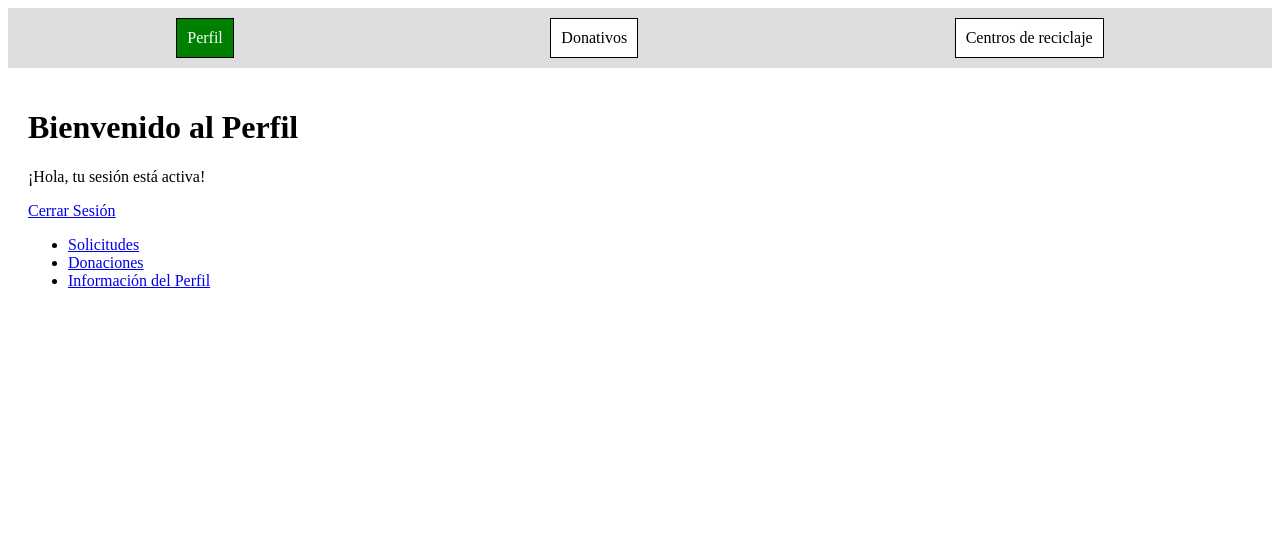
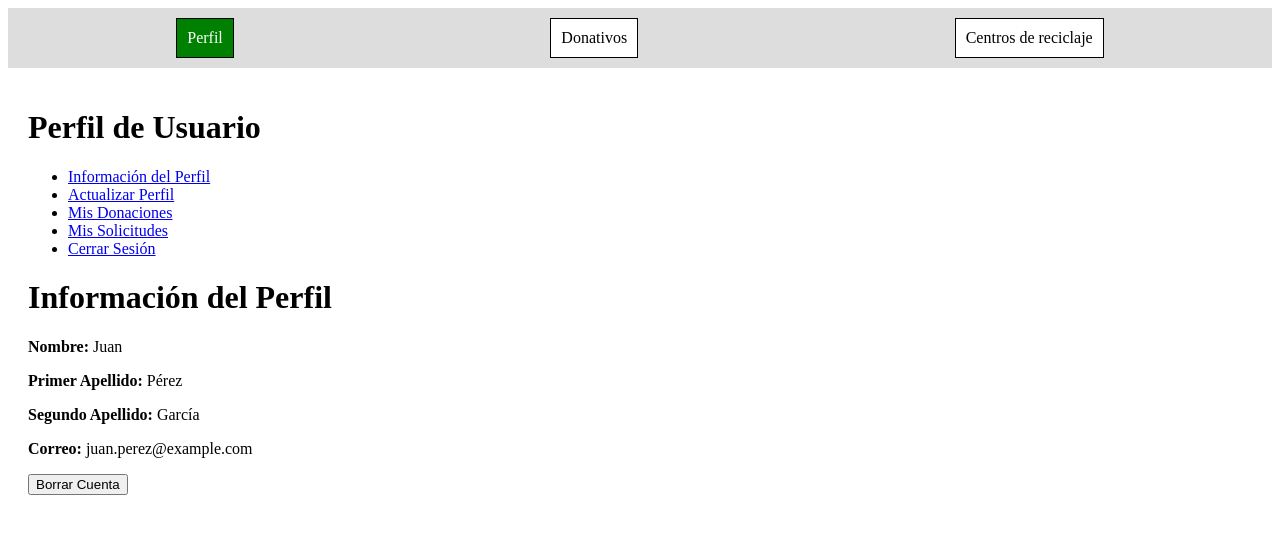
Before and after one commit to MarlonReyOr/ProyectoElectronicos, a PHP site: page /index.php?seccion=perfil in a window 1280 px wide. Shown: the top 534 px of the page. Run offline with PHP 8.4, Linux system fonts and the light colour scheme; a user stored in the database is signed in; data comes from the database, SQL or seed files in the repository.

Commit message:
solicitudes  y donaciones

```diff
--- a/Controlador/controlador_principal.php
+++ b/Controlador/controlador_principal.php
@@ -3,7 +3,60 @@ if (session_status() == PHP_SESSION_NONE) {
     session_start();
 }
 
+require_once "Conexion/conn.php";
+require_once "funciones_perfil.php";
+
+function obtenerTiposDispositivos($conn) {
+    $sql = "SELECT id_tipo, nombre FROM tipo_dispositivo";
+    $result = $conn->query($sql);
+    return $result->fetch_all(MYSQLI_ASSOC);
+}
+
+function obtenerDonacionesActivas($conn, $tipo_dispositivo) {
+    $sql = "SELECT s.id_solicitud, s.descripcion, s.ruta_imagen, u.nombre, u.primer_apellido, u.id_usuario
+            FROM solicitud s
+            JOIN usuario u ON s.id_usuario = u.id_usuario
+            WHERE s.finalizado = 0";
+    if ($tipo_dispositivo !== 'todas') {
+        $sql .= " AND s.id_tipo_dispositivo = ?";
+        $stmt = $conn->prepare($sql);
+        $stmt->bind_param("i", $tipo_dispositivo);
+    } else {
+        $stmt = $conn->prepare($sql);
+    }
+    $stmt->execute();
+    $result = $stmt->get_result();
+    return $result->fetch_all(MYSQLI_ASSOC);
+}
+
+function guardarReporte($conn, $id_solicitud, $motivo) {
+    $sql = "INSERT INTO reporte (id_usuario_reportado, motivo) VALUES (?, ?)";
+    $stmt = $conn->prepare($sql);
+    $stmt->bind_param("is", $id_solicitud, $motivo);
+    return $stmt->execute();
+}
+
+function guardarMensaje($conn, $id_solicitud, $id_donante, $mensaje) {
+    // Verificar si ya existe un mensaje con id_solicitud e id_donante
+    $sql = "SELECT id_mensaje FROM mensaje WHERE id_solicitud = ? AND id_donante = ?";
+    $stmt = $conn->prepare($sql);
+    $stmt->bind_param("ii", $id_solicitud, $id_donante);
+    $stmt->execute();
+    $stmt->store_result();
+
+    if ($stmt->num_rows > 0) {
+        return false; // Ya existe un mensaje
+    }
+
+    // Insertar nuevo mensaje
+    $sql = "INSERT INTO mensaje (id_solicitud, id_donante, mensaje) VALUES (?, ?, ?)";
+    $stmt = $conn->prepare($sql);
+    $stmt->bind_param("iis", $id_solicitud, $id_donante, $mensaje);
+    return $stmt->execute();
+}
+
 function cargarSeccion() {
+    global $conn;
     $seccion = $_GET['seccion'] ?? 'donativos'; // Sección por defecto
 
     switch ($seccion) {
@@ -11,17 +64,39 @@ function cargarSeccion() {
             include('Vista/iniciar_sesion.php');
             break;
         case 'perfil':
-            if (isset($_SESSION['id_usuario'])) {
-                include('Vista/perfil.php');
-            } else {
-                header('Location: index.php?seccion=iniciar_sesion'); // Redirige si no está logueado
-            }
+            include('Controlador/perfil.php');
             break;
         case 'registrarse':
             include('Vista/registrarse.php');
             break;
         case 'donativos':
+            $tipo_dispositivo = $_POST['tipo_dispositivo'] ?? 'todas';
+            $tipos_dispositivos = obtenerTiposDispositivos($conn);
+            $donaciones = obtenerDonacionesActivas($conn, $tipo_dispositivo);
             include('Vista/donativos.php');
+            break;
+        case 'reportar':
+            if ($_SERVER['REQUEST_METHOD'] === 'POST') {
+                $id_solicitud = $_POST['id_solicitud'];
+                $motivo = $_POST['motivo'];
+                if (guardarReporte($conn, $id_solicitud, $motivo)) {
+                    echo "<script>alert('Reporte enviado correctamente.'); window.location.href='index.php?seccion=donativos';</script>";
+                } else {
+                    echo "<script>alert('Error al enviar el reporte.'); window.location.href='index.php?seccion=donativos';</script>";
+                }
+            }
+            break;
+        case 'contactar':
+            if ($_SERVER['REQUEST_METHOD'] === 'POST') {
+                $id_solicitud = $_POST['id_solicitud'];
+                $id_donante = $_SESSION['id_usuario'];
+                $mensaje = $_POST['mensaje'];
+                if (guardarMensaje($conn, $id_solicitud, $id_donante, $mensaje)) {
+                    echo "<script>alert('Mensaje enviado correctamente.'); window.location.href='index.php?seccion=donativos';</script>";
+                } else {
+                    echo "<script>alert('Ya se inició una conversación.'); window.location.href='index.php?seccion=perfil&accion=donaciones';</script>";
+                }
+            }
             break;
         case 'centros_reciclaje':
             include('Vista/centros_reciclaje.php');
--- /dev/null
+++ b/Controlador/funciones_perfil.php
@@ -0,0 +1,34 @@
+<?php
+function obtenerDatosUsuario($conn, $id_usuario) {
+    $sql = "SELECT nombre, primer_apellido, segundo_apellido, correo FROM usuario WHERE id_usuario = ?";
+    $stmt = $conn->prepare($sql);
+    $stmt->bind_param("i", $id_usuario);
+    $stmt->execute();
+    $nombre = $primer_apellido = $segundo_apellido = $correo = null;
+    $stmt->bind_result($nombre, $primer_apellido, $segundo_apellido, $correo);
+    $stmt->fetch();
+    $stmt->close();
+    return compact('nombre', 'primer_apellido', 'segundo_apellido', 'correo');
+}
+
+function actualizarPerfil($conn, $id_usuario, $nombre, $primer_apellido, $segundo_apellido, $contraseña) {
+    if (empty($contraseña)) {
+        $sql = "UPDATE usuario SET nombre = ?, primer_apellido = ?, segundo_apellido = ? WHERE id_usuario = ?";
+        $stmt = $conn->prepare($sql);
+        $stmt->bind_param("sssi", $nombre, $primer_apellido, $segundo_apellido, $id_usuario);
+    } else {
+        $contraseña_hashed = password_hash($contraseña, PASSWORD_DEFAULT);
+        $sql = "UPDATE usuario SET nombre = ?, primer_apellido = ?, segundo_apellido = ?, contraseña = ? WHERE id_usuario = ?";
+        $stmt = $conn->prepare($sql);
+        $stmt->bind_param("ssssi", $nombre, $primer_apellido, $segundo_apellido, $contraseña_hashed, $id_usuario);
+    }
+    return $stmt->execute();
+}
+
+function borrarCuenta($conn, $id_usuario) {
+    $sql = "DELETE FROM usuario WHERE id_usuario = ?";
+    $stmt = $conn->prepare($sql);
+    $stmt->bind_param("i", $id_usuario);
+    return $stmt->execute();
+}
+?>
--- /dev/null
+++ b/Controlador/perfil.php
@@ -0,0 +1,74 @@
+<?php
+if (session_status() == PHP_SESSION_NONE) {
+    session_start();
+}
+
+require_once "./Conexion/conn.php";
+require_once "funciones_perfil.php";
+
+function cargarSeccionPerfil($conn) {
+    $accion = $_GET['accion'] ?? 'informacion'; // Acción por defecto
+
+    switch ($accion) {
+        case 'informacion':
+            if (isset($_SESSION['id_usuario'])) {
+                $id_usuario = $_SESSION['id_usuario'];
+                $datos_usuario = obtenerDatosUsuario($conn, $id_usuario);
+                extract($datos_usuario);
+                include('./Vista/perfil.php');
+            } else {
+                header('Location: ./index.php?seccion=iniciar_sesion'); // Redirige si no está logueado
+            }
+            break;
+        case 'actualizar':
+            if ($_SERVER['REQUEST_METHOD'] === 'POST') {
+                $id_usuario = $_SESSION['id_usuario'];
+                $nombre = $_POST['nombre'];
+                $primer_apellido = $_POST['primer_apellido'];
+                $segundo_apellido = $_POST['segundo_apellido'];
+                $contraseña = $_POST['contraseña'];
+                if (actualizarPerfil($conn, $id_usuario, $nombre, $primer_apellido, $segundo_apellido, $contraseña)) {
+                    echo "<script>alert('Perfil actualizado correctamente.'); window.location.href='./index.php?seccion=perfil';</script>";
+                } else {
+                    echo "<script>alert('Error al actualizar el perfil.'); window.location.href='./index.php?seccion=perfil';</script>";
+                }
+            } else {
+                if (isset($_SESSION['id_usuario'])) {
+                    $id_usuario = $_SESSION['id_usuario'];
+                    $datos_usuario = obtenerDatosUsuario($conn, $id_usuario);
+                    extract($datos_usuario);
+                    include('./Vista/perfil.php');
+                } else {
+                    header('Location: ./index.php?seccion=iniciar_sesion'); // Redirige si no está logueado
+                }
+            }
+            break;
+        case 'donaciones':
+            include('./Vista/perfil.php');
+            break;
+        case 'solicitudes':
+            include('./Vista/perfil.php');
+            break;
+        case 'borrar_cuenta':
+            if (isset($_SESSION['id_usuario'])) {
+                $id_usuario = $_SESSION['id_usuario'];
+                if (borrarCuenta($conn, $id_usuario)) {
+                    session_destroy();
+                    echo "<script>alert('Cuenta borrada correctamente.'); window.location.href='./index.php?seccion=iniciar_sesion';</script>";
+                } else {
+                    echo "<script>alert('Error al borrar la cuenta.'); window.location.href='./index.php?seccion=perfil';</script>";
+                }
+            }
+            break;
+        case 'logout':
+            session_destroy();
+            header('Location: ./index.php?seccion=iniciar_sesion');
+            break;
+        default:
+            echo "<p>Acción no encontrada.</p>";
+    }
+}
+
+cargarSeccionPerfil($conn);
+$conn->close();
+?>
--- a/Vista/perfil.php
+++ b/Vista/perfil.php
@@ -1,41 +1,42 @@
-<?php
-if (session_status() == PHP_SESSION_NONE) {
-    session_start();
-}
-if (!isset($_SESSION['id_usuario'])) {
-    header('Location: index.php?seccion=iniciar_sesion');
-    exit();
-}
-?>
-
-<h1>Bienvenido al Perfil</h1>
-<p>¡Hola, tu sesión está activa!</p>
-<a href="Controlador/logout.php">Cerrar Sesión</a>
-
+<!DOCTYPE html>
+<html lang="es">
+<head>
+    <meta charset="UTF-8">
+    <title>Perfil de Usuario</title>
+</head>
+<body>
+    <h1>Perfil de Usuario</h1>
     <nav>
         <ul>
-        <li><a href="?seccion=perfil&subseccion=solicitudes">Solicitudes</a></li>
-        <li><a href="?seccion=perfil&subseccion=donaciones">Donaciones</a></li>
-        <li><a href="?seccion=perfil&subseccion=informacion">Información del Perfil</a></li>
+            <li><a href="index.php?seccion=perfil&accion=informacion">Información del Perfil</a></li>
+            <li><a href="index.php?seccion=perfil&accion=actualizar">Actualizar Perfil</a></li>
+            <li><a href="index.php?seccion=perfil&accion=donaciones">Mis Donaciones</a></li>
+            <li><a href="index.php?seccion=perfil&accion=solicitudes">Mis Solicitudes</a></li>
+            <li><a href="index.php?seccion=perfil&accion=logout">Cerrar Sesión</a></li>
         </ul>
     </nav>
 
     <div>
         <?php
-    $subseccion = $_GET['subseccion'] ?? 'solicitudes'; // Subsección por defecto
-
-    switch ($subseccion) {
-        case 'solicitudes':
-            include('perfil_solicitudes.php');
+        if (isset($accion)) {
+            switch ($accion) {
+                case 'informacion':
+                    include('perfil_informacion.php');
+                    break;
+                case 'actualizar':
+                    include('perfil_actualizar.php');
                     break;
                 case 'donaciones':
                     include('perfil_donaciones.php');
                     break;
-        case 'informacion':
-            include('perfil_informacion.php');
+                case 'solicitudes':
+                    include('perfil_solicitudes.php');
                     break;
                 default:
-            echo "<p>Subsección no encontrada.</p>";
+                    echo "<p>Acción no encontrada.</p>";
+            }
         }
         ?>
     </div>
+</body>
+</html>
--- a/Vista/perfil_informacion.php
+++ b/Vista/perfil_informacion.php
@@ -0,0 +1,18 @@
+<!DOCTYPE html>
+<html lang="es">
+<head>
+    <meta charset="UTF-8">
+    <title>Información del Perfil</title>
+</head>
+<body>
+    <h1>Información del Perfil</h1>
+    <p><strong>Nombre:</strong> <?php echo htmlspecialchars($nombre); ?></p>
+    <p><strong>Primer Apellido:</strong> <?php echo htmlspecialchars($primer_apellido); ?></p>
+    <p><strong>Segundo Apellido:</strong> <?php echo htmlspecialchars($segundo_apellido); ?></p>
+    <p><strong>Correo:</strong> <?php echo htmlspecialchars($correo); ?></p>
+
+    <form method="POST" action="index.php?seccion=perfil&accion=borrar_cuenta" onsubmit="return confirm('¿Estás seguro de que deseas borrar tu cuenta? Esta acción no se puede deshacer.');">
+        <button type="submit">Borrar Cuenta</button>
+    </form>
+</body>
+</html>
--- a/Vista/perfil_solicitudes.php
+++ b/Vista/perfil_solicitudes.php
@@ -0,0 +1,11 @@
+<!DOCTYPE html>
+<html lang="es">
+<head>
+    <meta charset="UTF-8">
+    <title>Mis Solicitudes</title>
+</head>
+<body>
+    <h1>Mis Solicitudes</h1>
+    <!-- Aquí puedes agregar el código para mostrar las solicitudes del usuario -->
+</body>
+</html>
--- a/index.php
+++ b/index.php
@@ -1,6 +1,5 @@
 <?php
 session_start(); // Iniciar sesión para gestionar al usuario
-
 require_once "Conexion/conn.php";
 require_once "Controlador/controlador_principal.php";
 ?>
```
Also changed, not shown: Vista/donativos.php (+161 -0 lines), Vista/perfil_actualizar.php (added, +28 -0 lines), Vista/perfil_donaciones.php (+11 -0 lines), Conexion/conn.php (line endings or trailing spaces). Lines whose indentation alone changed are shown as unchanged.
